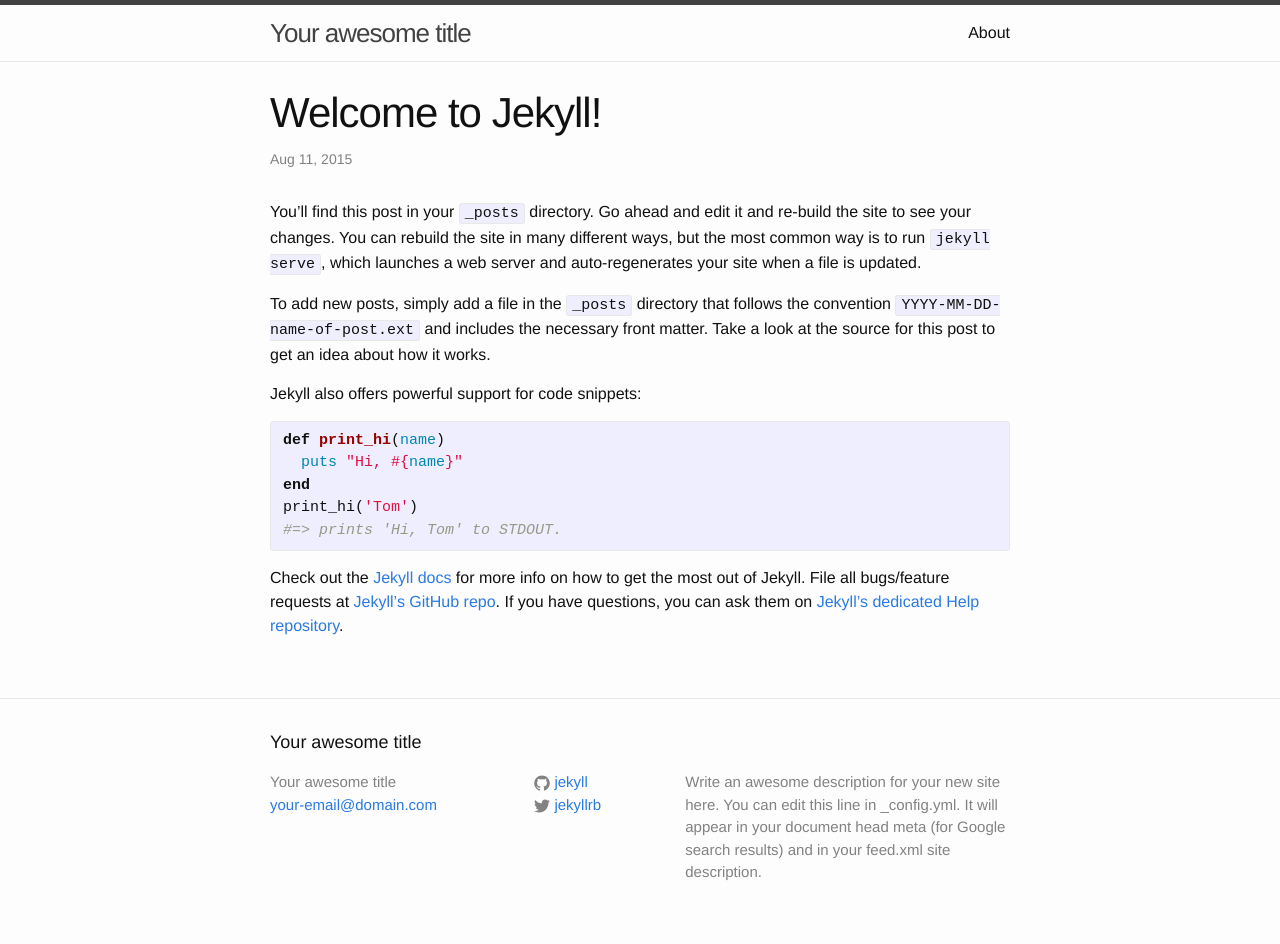
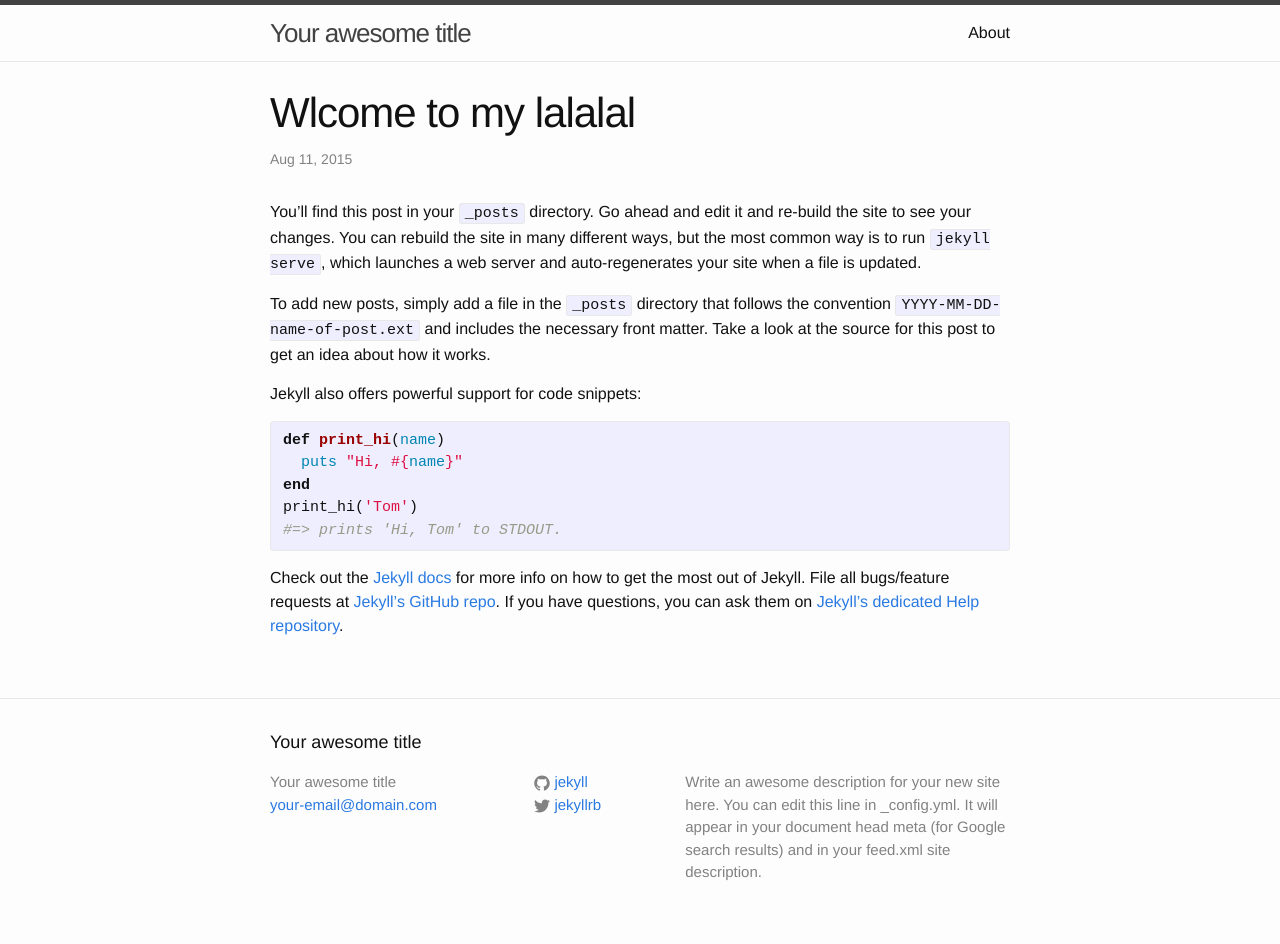
Before and after one commit to Anzumana/anzumana.github.io, a Jekyll site: the page built from _posts/2015-08-11-welcome-to-jekyll.markdown, in a window 1280 px wide. Built offline with Jekyll 4.4.1, drawn with Linux system fonts in a browser that asks for light colours.

Commit message:
testposts jekyll install workaround https://talk.jekyllrb.com/t/liquid-exception-failed-to-get-header/752

```diff
--- a/_config.yml
+++ b/_config.yml
@@ -12,3 +12,4 @@ github_username:  jekyll
 
 # Build settings
 markdown: kramdown
+highlighter: rouge
--- a/_posts/2015-08-11-welcome-to-jekyll.markdown
+++ b/_posts/2015-08-11-welcome-to-jekyll.markdown
@@ -1,6 +1,6 @@
 ---
 layout: post
-title:  "Welcome to Jekyll!"
+title:  "Wlcome to my lalalal "
 date:   2015-08-11 22:13:41
 categories: jekyll update
 ---
```
